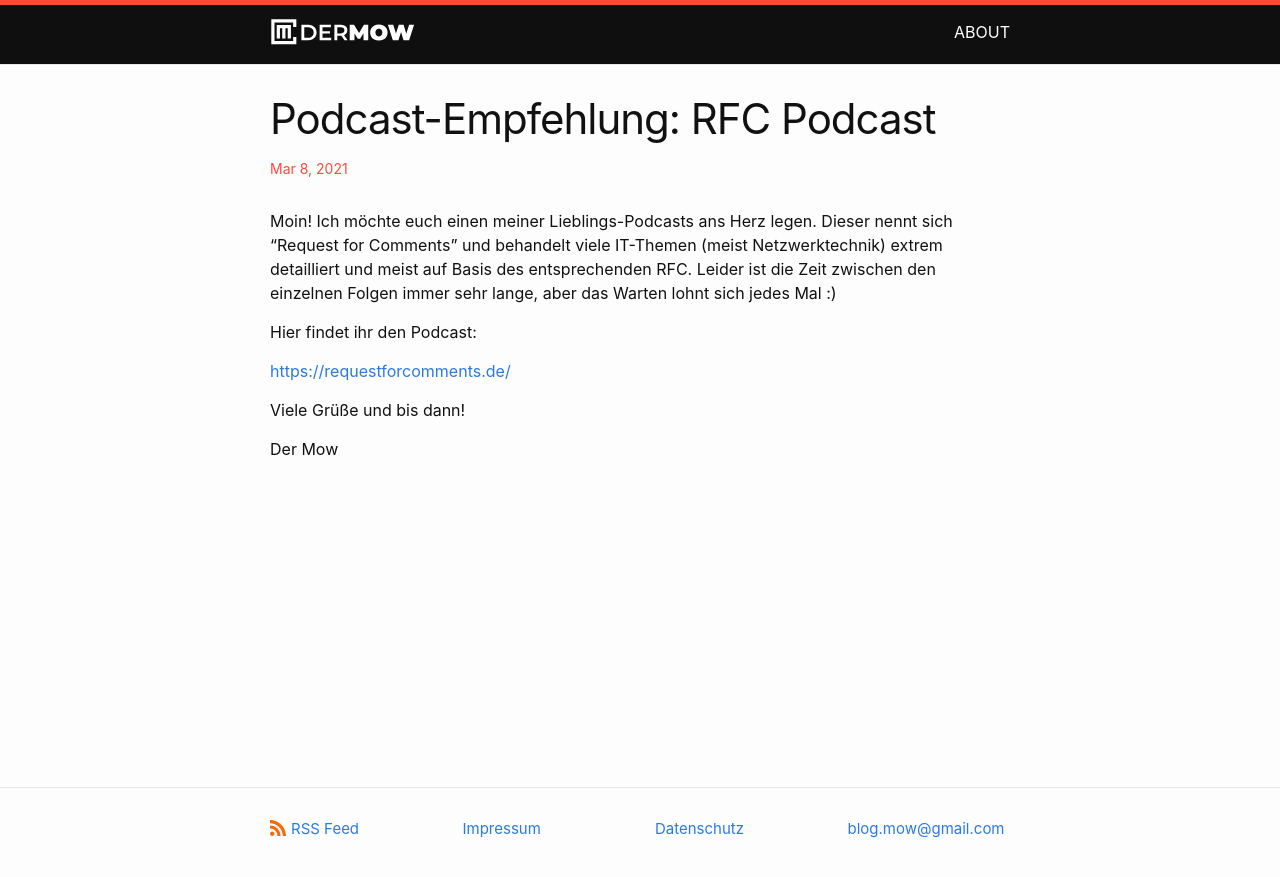
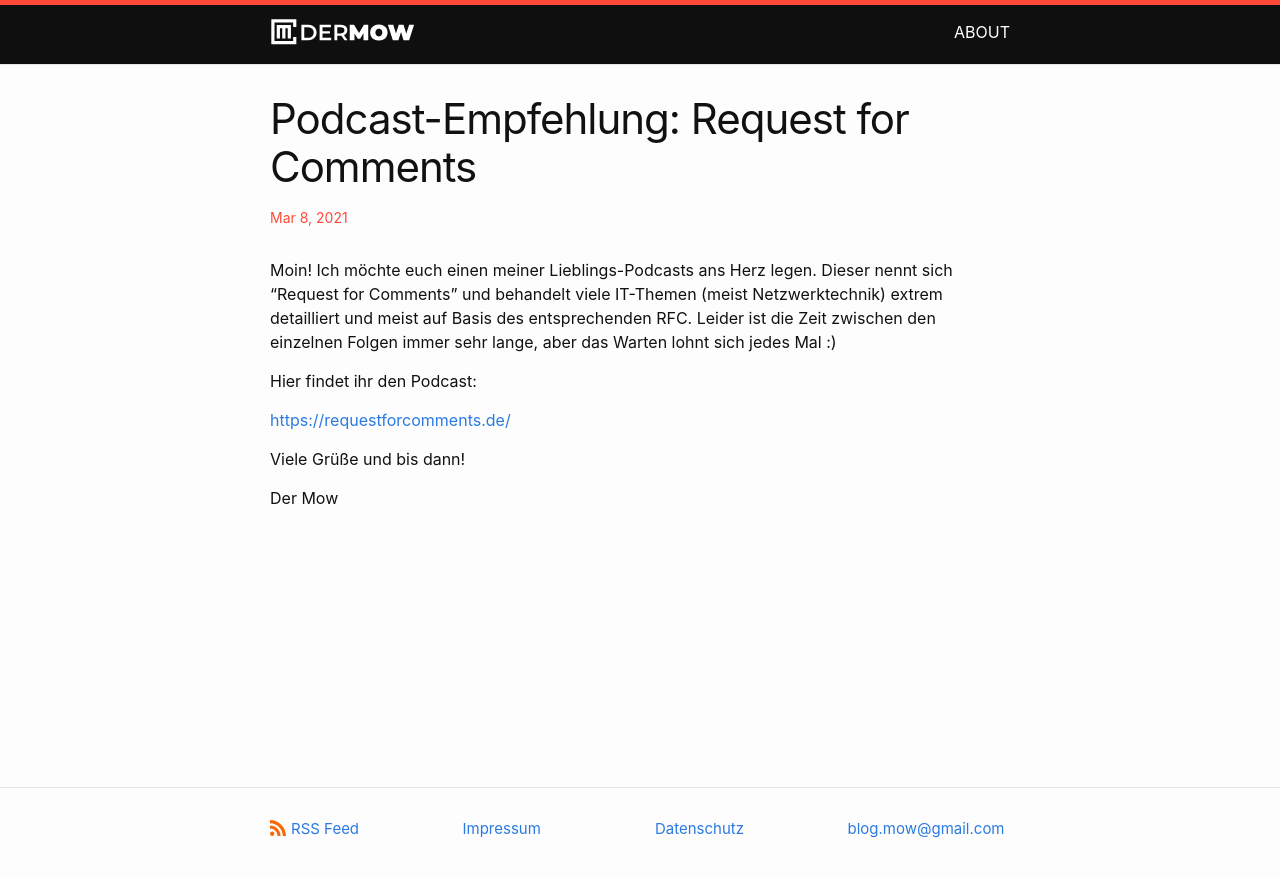
Before and after one commit to dermow/der-mow.de, a Jekyll site: the page built from _posts/2021-03-08-rfc-podcast.markdown, in a window 1280 px wide. Shown: the top 877 px of the page. Built offline with Jekyll 4.4.1, drawn with Linux system fonts in a browser that asks for light colours; comment, search, counter and statistics services are not loaded.

Commit message:
Update 2021-03-08-rfc-podcast.markdown

```diff
--- a/_posts/2021-03-08-rfc-podcast.markdown
+++ b/_posts/2021-03-08-rfc-podcast.markdown
@@ -1,6 +1,6 @@
 ---
 layout: post
-title:  "Podcast-Empfehlung: RFC Podcast"
+title:  "Podcast-Empfehlung: Request for Comments"
 date:   2021-03-08 11:50:42 +0100
 categories: Allgemein
 ---
```
